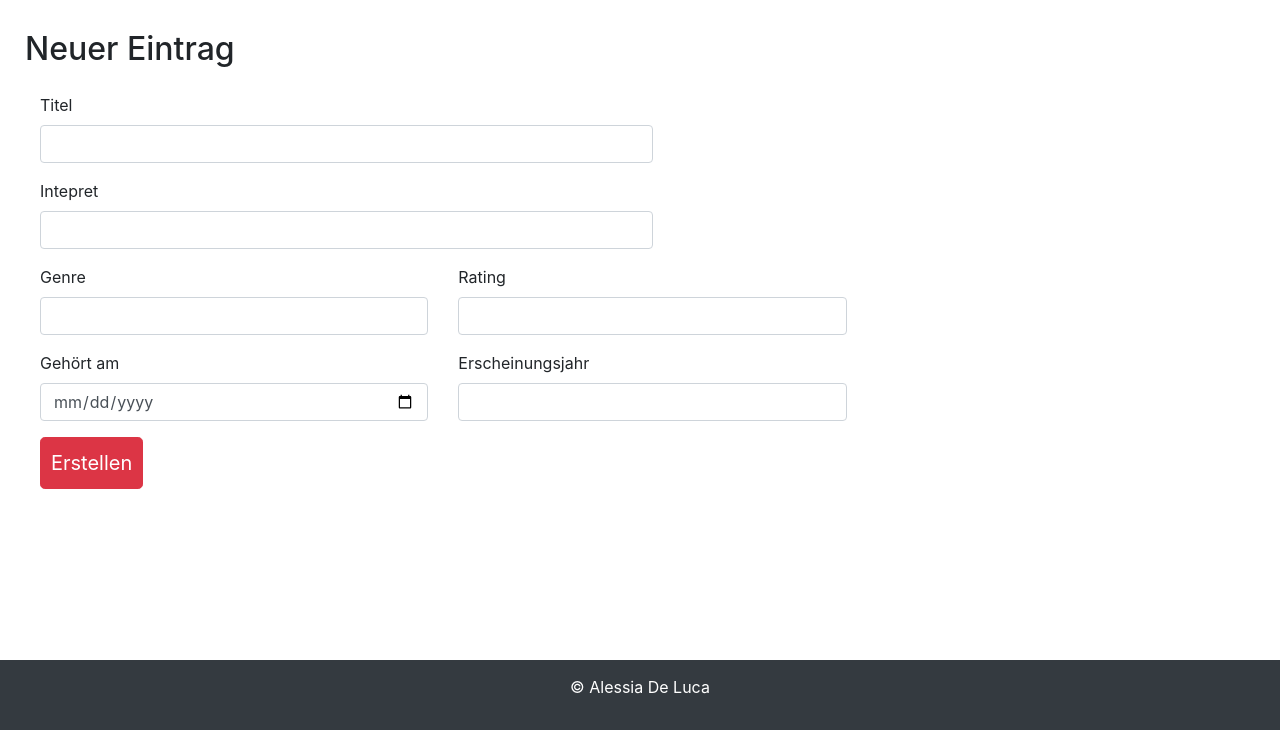
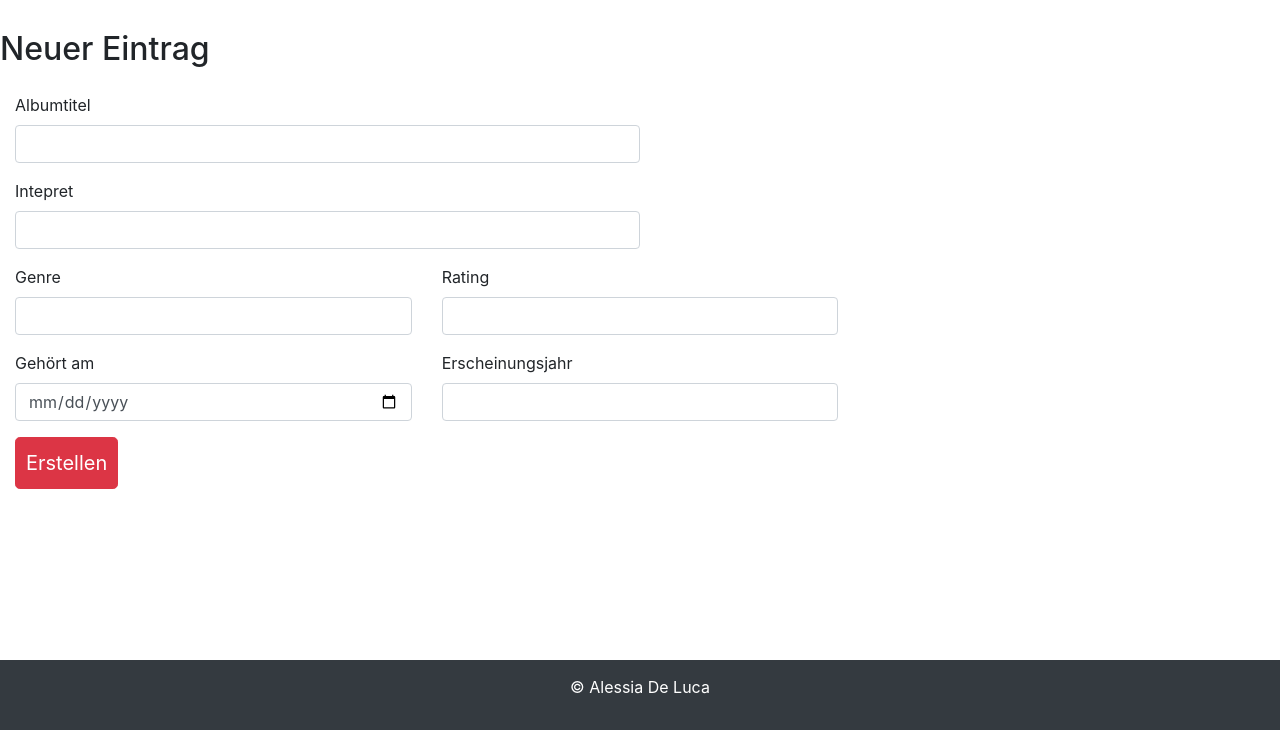
Before and after one commit to tiredcapybara/PRO2_HS22, a Flask app: page /neuer-eintrag-album in a window 1280 px wide. Shown: the part 70-800 px from the top of the page. Run offline with Flask 2, Linux system fonts and the light colour scheme.

Commit message:
Unterricht 22.11.2022 part 1

```diff
--- /dev/null
+++ b/whatsmymusic/bar_test.py
@@ -0,0 +1,4 @@
+import plotly.express as px
+
+fig = px.bar(x=[1,2,3,4,5], y=[6,7,8,9,10],)
+fig.show()
--- a/whatsmymusic/database.csv
+++ b/whatsmymusic/database.csv
@@ -4,3 +4,6 @@ Soldi, Mahmood, rap, 2022-11-08, 2019, 4
 Without me, Eminem, rap, 2022-10-29, 2002, 5
 California Girls, Katy Perry, pop, 2022-10-20, 2010, 3
 Dualty, Slipknot, heavy metal, 2022-10-21, 2004, 2
+Blinding Lights, The weeknd, R&B, 2022-11-21, 2019, 3
+Hello, Adele, pop, 2022-11-20, 2017, 4
+Miss You, Southstar, electronic, 2022-11-22, 2022, 4
--- a/whatsmymusic/static/main.css
+++ b/whatsmymusic/static/main.css
@@ -18,5 +18,11 @@ margin-top: 100px;
 margin-bottom: 25px;
 }
 
-body {
+.content-main {
 margin-left: 25px;}
+
+.footer {
+margin-left: 0px;}
+
+.card {
+margin-bottom: 20px;}
--- a/whatsmymusic/templates/neuer-eintrag-album.html
+++ b/whatsmymusic/templates/neuer-eintrag-album.html
@@ -4,24 +4,24 @@
 <div class="container-fluid">
   <form method="POST">
     <div class="form-group w-50">
-      <label for="titel">Titel</label>
-      <input type="text" class="form-control" id="titel" name="titel">
+      <label for="alb-titel">Albumtitel</label>
+      <input type="text" class="form-control" id="alb-titel" name="alb-titel">
     </div>
     <div class="form-group w-50">
-      <label for="intepret">Intepret</label>
-      <input type="text" class="form-control" id="intepret" name="intepret">
+      <label for="alb-intepret">Intepret</label>
+      <input type="text" class="form-control" id="alb-intepret" name="alb-intepret">
     </div>
     <div class="row">
       <div class="col-4">
         <div class="form-group">
-          <label for="genre">Genre</label>
-          <input type="text" class="form-control" id="genre" name="genre">
+          <label for="alb-genre">Genre</label>
+          <input type="text" class="form-control" id="alb-genre" name="alb-genre">
         </div>
       </div>
       <div class="col-4">
         <div class="form-group">
-          <label for="rating">Rating</label>
-          <input type="text" class="form-control" id="rating" name="rating">
+          <label for="alb-rating">Rating</label>
+          <input type="text" class="form-control" id="alb-rating" name="alb-rating">
         </div>
       </div>
     </div>
@@ -29,14 +29,14 @@
     <div class="row">
       <div class="col-4">
         <div class="form-group">
-          <label for="gehoert">Gehört am</label>
-          <input type="date" class="form-control" id="gehoert" name="gehoert">
+          <label for="alb-gehoert">Gehört am</label>
+          <input type="date" class="form-control" id="alb-gehoert" name="alb-gehoert">
         </div>
       </div>
       <div class="col-4">
         <div class="form-group">
-          <label for="release">Erscheinungsjahr</label>
-          <input type="text" class=" date-year form-control" id="release" name="release">
+          <label for="alb-release">Erscheinungsjahr</label>
+          <input type="text" class=" date-year form-control" id="alb-release" name="alb-release">
         </div>
       </div>
     </div>
--- a/whatsmymusic/templates/neuer-eintrag-song.html
+++ b/whatsmymusic/templates/neuer-eintrag-song.html
@@ -1,4 +1,5 @@
 {% include "header.jinja" %}
+<div class="content-main">
 <h2>Neuer Eintrag</h2>
 
 <div class="container-fluid">
@@ -43,4 +44,5 @@
     <button type="submit" class="btn btn-lg btn-danger">Erstellen</button>
   </form>
 </div>
+  </div>
 {% include "footer.jinja" %}
--- a/whatsmymusic/templates/statistiken.html
+++ b/whatsmymusic/templates/statistiken.html
@@ -1,11 +1,10 @@
 {% include "header.jinja" %}
 <h2>Statistiken</h2>
-<div>
+<div class="content-main">
 
 
 </div>
 
-<div class="fixed-bottom">
 
 {% include "footer.jinja" %}
   </div>
```
Also changed, not shown: whatsmymusic/templates/archiv.html (+14 -1 lines), whatsmymusic/templates/index.html (+8 -8 lines).
